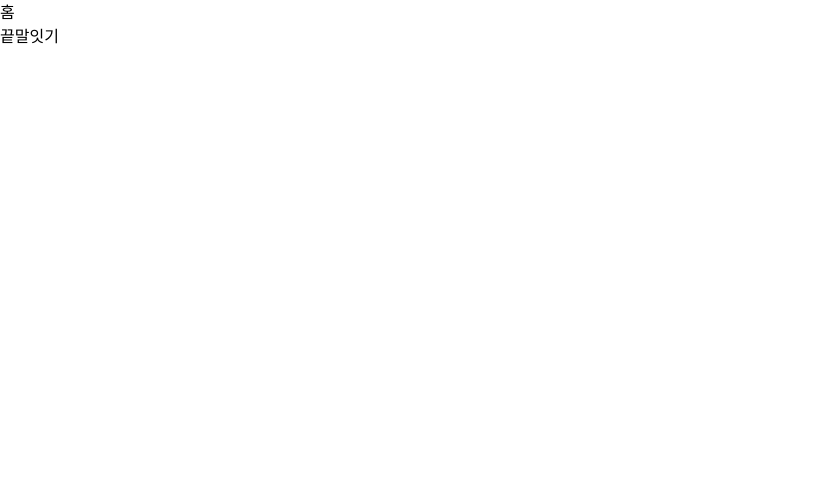
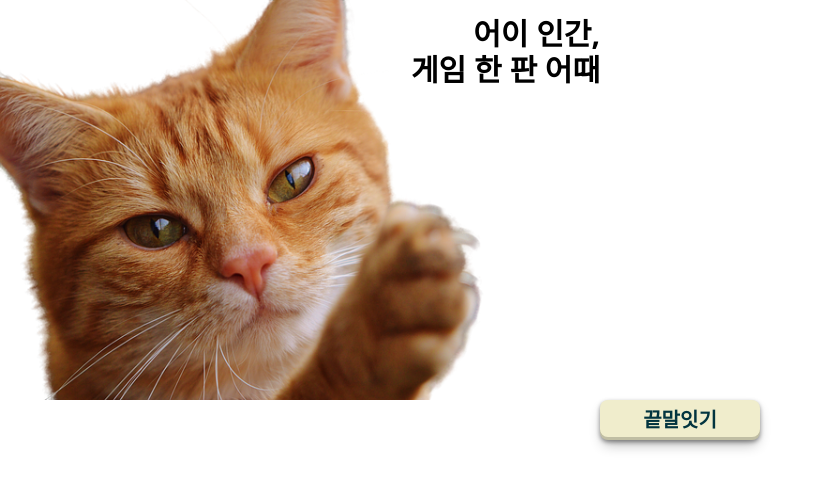
Before and after one commit to chigomuh/funny-games, a Next.js app: page / in a window 1280 px wide. Shown: the top 488 px of the page, without its empty margins (0-827 px from the left). Built offline with nearby package versions, Linux system fonts and the light colour scheme.

Commit message:
style: <운동장> 페이지 디자인 v0.0.1

```diff
--- /dev/null
+++ b/components/common/constant.style.ts
@@ -0,0 +1,6 @@
+export const BUTTON_BG_COLOR = "bg-[#F0EDCC]";
+
+export const BUTTON_TEXT_COLOR = "text-[#02343F]";
+
+export const BOX_SHADOW =
+  "rgba(0, 0, 0, 0.4) 0px 2px 4px, rgba(0, 0, 0, 0.3) 0px 7px 13px -3px, rgba(0, 0, 0, 0.2) 0px -3px 0px inset";
--- a/pages/index.tsx
+++ b/pages/index.tsx
@@ -1,5 +1,11 @@
+import {
+  BOX_SHADOW,
+  BUTTON_BG_COLOR,
+  BUTTON_TEXT_COLOR,
+} from "components/common/constant.style";
 import Seo from "components/layout/Seo";
 import type { NextPage } from "next";
+import Image from "next/image";
 import Link from "next/link";
 import { Fragment } from "react";
 import { GAMES } from "utils/common/constant";
@@ -8,14 +14,38 @@ const Home: NextPage = () => {
   return (
     <>
       <Seo title="운동장" />
-      <div>홈</div>
+      <div className="w-screen h-screen space-y-10 md:flex">
+        <div className="relative">
+          <div className="absolute top-0 right-0 z-50 py-4 text-3xl font-bold">
+            <span className="flex flex-col items-end">
+              <span>어이 인간,</span>
+              <span>게임 한 판 어때</span>
+            </span>
+          </div>
+          <Image
+            src="/images/main-cat.png"
+            alt="cat"
+            width={600}
+            height={400}
+          />
+        </div>
+        <div className="flex items-center justify-center">
           {GAMES.map((game) => (
             <Fragment key={game.id}>
               <Link href={`/games/${game.id}`}>
-            <a>{game.title}</a>
+                <a
+                  className={`flex justify-center items-center w-40 h-10  font-bold text-xl rounded-lg ${BUTTON_BG_COLOR} ${BUTTON_TEXT_COLOR}`}
+                  style={{
+                    boxShadow: BOX_SHADOW,
+                  }}
+                >
+                  {game.title}
+                </a>
               </Link>
             </Fragment>
           ))}
+        </div>
+      </div>
     </>
   );
 };
```
Also changed, not shown: public/images/main-cat.png (added). Lines whose indentation alone changed are shown as unchanged.
